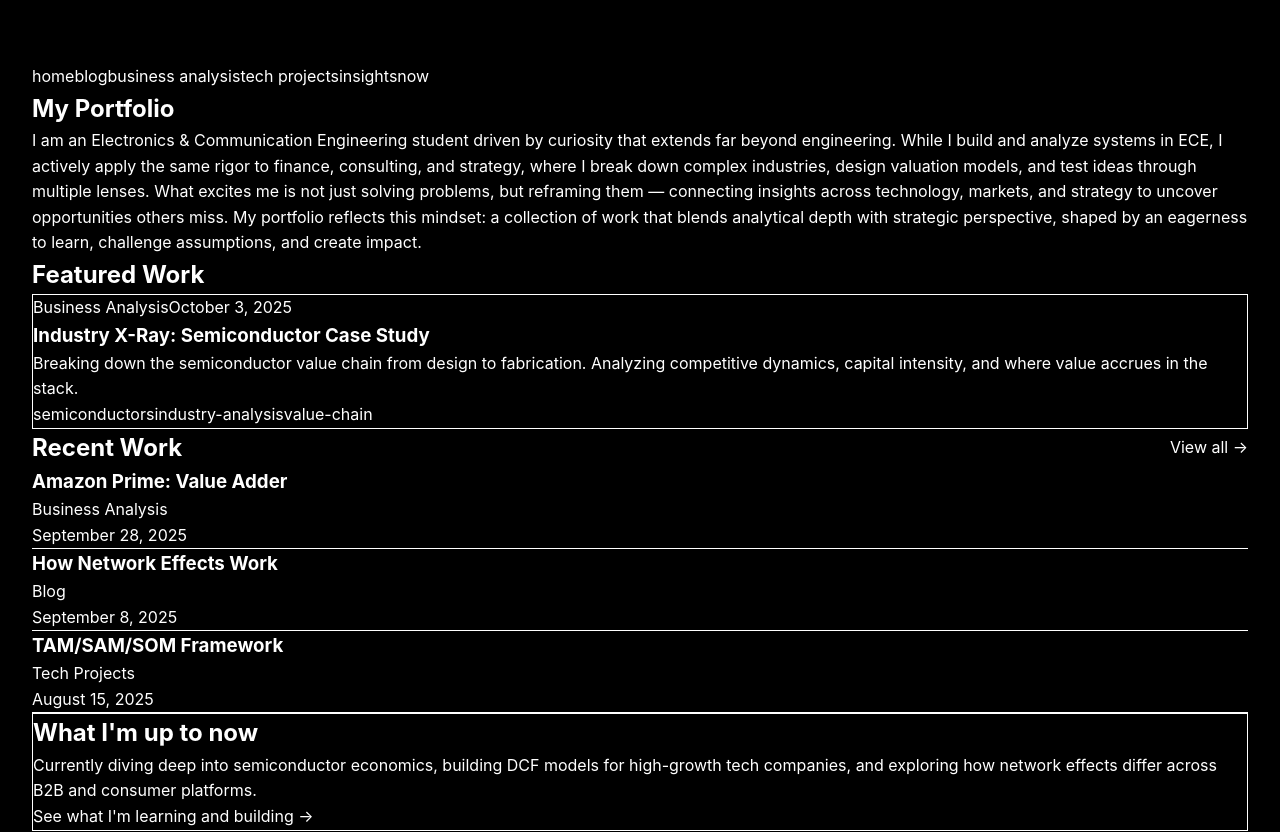
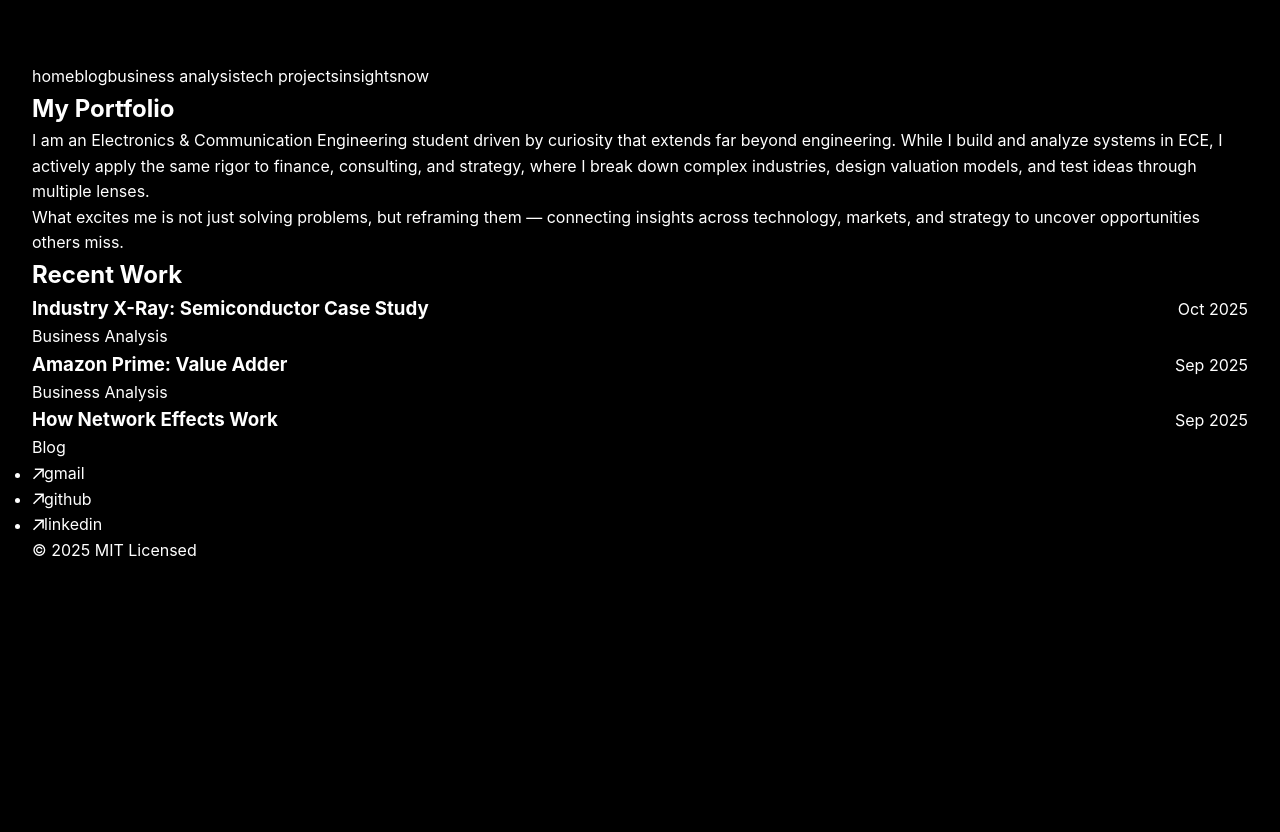
Before and after one commit to meeth10/weblog, a Next.js app: page / in a window 1280 px wide. Shown: the top 832 px of the page. After the commit the page ends 800 px from the top, so only its background shows below. Built offline with nearby package versions, Linux system fonts and the light colour scheme.

Commit message:
Portfolio makeover

```diff
--- a/app/Content-Here/Tech-Projects/page.tsx
+++ b/app/Content-Here/Tech-Projects/page.tsx
@@ -5,74 +5,44 @@ export default function TechProjects() {
     {
       title: "TAM/SAM/SOM Framework",
       description:
-        "Market sizing methodology applied to emerging tech sectors. Combining top-down and bottom-up approaches to validate addressable markets.",
-      type: "Framework",
-      tags: ["market-sizing", "methodology", "validation"],
+        "Market sizing methodology for emerging tech sectors. Top-down and bottom-up validation.",
       slug: "tam-sam-som-framework",
     },
     {
       title: "DCF Valuation Model",
       description:
-        "Multi-scenario discounted cash flow model with sensitivity analysis. Built for high-growth tech companies with uncertain trajectories.",
-      type: "Model",
-      tags: ["valuation", "finance", "modeling"],
+        "Multi-scenario discounted cash flow model for high-growth tech companies.",
       slug: "dcf-model",
     },
     {
       title: "System Design: Cloud Infrastructure",
       description:
-        "Designing scalable cloud architecture for B2B SaaS platforms. Focus on cost optimization and performance trade-offs.",
-      type: "Architecture",
-      tags: ["systems", "cloud", "scalability"],
+        "Scalable cloud architecture for B2B SaaS. Cost optimization and performance trade-offs.",
       slug: "cloud-infrastructure",
     },
     {
       title: "Competitive Analysis Dashboard",
       description:
-        "Framework for tracking competitor moves across product, pricing, and positioning. Real-time data aggregation and insight generation.",
-      type: "Tool",
-      tags: ["competitive-intel", "data", "strategy"],
+        "Framework for tracking competitor moves across product, pricing, and positioning.",
       slug: "competitive-dashboard",
     },
   ];
 
   return (
-    <div className="max-w-3xl">
-      <h1 className="text-4xl font-bold mb-8">Tech Projects</h1>
-      <p className="text-gray-300 mb-12 leading-relaxed">
-        Technical frameworks, models, and systems I've built. From market sizing
-        to system architecture, these projects blend engineering rigor with
-        strategic thinking.
+    <div className="max-w-2xl">
+      <h1 className="text-3xl font-bold mb-4">Tech Projects</h1>
+      <p className="text-gray-400 mb-16 leading-relaxed">
+        Frameworks, models, and systems blending engineering with strategy.
       </p>
 
-      <div className="grid gap-8">
+      <div className="space-y-8">
         {projects.map((project) => (
-          <article
-            key={project.slug}
-            className="border border-gray-800 rounded-lg p-6 hover:border-gray-700 transition-colors"
-          >
-            <div className="flex items-start justify-between mb-3">
-              <h2 className="text-xl font-medium text-white">
-                {project.title}
-              </h2>
-              <span className="text-xs px-2 py-1 bg-blue-900/30 rounded text-blue-400">
-                {project.type}
-              </span>
-            </div>
-            <p className="text-gray-400 mb-4 leading-relaxed">
+          <div key={project.slug}>
+            <h2 className="text-lg text-white mb-2">{project.title}</h2>
+            <p className="text-gray-400 leading-relaxed">
               {project.description}
             </p>
-            <div className="flex gap-2 flex-wrap">
-              {project.tags.map((tag) => (
-                <span
-                  key={tag}
-                  className="text-xs px-2 py-1 bg-gray-800 rounded text-gray-400"
-                >
-                  {tag}
-                </span>
-              ))}
-            </div>
-          </article>
+          </div>
         ))}
       </div>
     </div>
--- a/app/Content-Here/insights/page.tsx
+++ b/app/Content-Here/insights/page.tsx
@@ -6,81 +6,44 @@ export default function Insights() {
       date: "January 15, 2026",
       title: "Ben Thompson on AI Distribution",
       source: "Stratechery Podcast",
-      type: "Podcast",
-      summary:
-        "Key insights on how AI changes distribution economics and why aggregation theory still holds.",
-      tags: ["ai", "distribution", "strategy"],
       slug: "ben-thompson-ai-distribution",
     },
     {
       date: "January 8, 2026",
       title: "The Innovator's Dilemma",
       source: "Clayton Christensen",
-      type: "Book",
-      summary:
-        "Why good companies fail: managing sustaining vs disruptive innovation, and when to cannibalize yourself.",
-      tags: ["innovation", "disruption", "management"],
       slug: "innovators-dilemma",
     },
     {
       date: "December 20, 2025",
       title: "Jensen Huang on AI Infrastructure",
       source: "NVIDIA GTC Keynote",
-      type: "Talk",
-      summary:
-        "The shift from CPU to GPU paradigm and what it means for the next decade of computing.",
-      tags: ["ai", "infrastructure", "semiconductors"],
       slug: "jensen-huang-ai-infrastructure",
     },
     {
       date: "December 10, 2025",
       title: "How to Read a 10-K",
       source: "Invest Like the Best",
-      type: "Podcast",
-      summary:
-        "Framework for extracting signal from financial filings and finding what management isn't saying.",
-      tags: ["finance", "analysis", "due-diligence"],
       slug: "reading-10k",
     },
   ];
 
   return (
-    <div className="max-w-3xl">
-      <h1 className="text-4xl font-bold mb-8">Insights</h1>
-      <p className="text-gray-300 mb-12 leading-relaxed">
-        Distilled learnings from talks, books, podcasts, and papers. What I'm
-        consuming and how it's shaping my thinking.
+    <div className="max-w-2xl">
+      <h1 className="text-3xl font-bold mb-4">Insights</h1>
+      <p className="text-gray-400 mb-16 leading-relaxed">
+        Notes from talks, books, and podcasts.
       </p>
 
       <div className="space-y-8">
         {insights.map((insight) => (
-          <article key={insight.slug} className="border-b border-gray-800 pb-8">
-            <div className="flex items-center gap-4 mb-2">
-              <time className="text-sm text-gray-500">{insight.date}</time>
-              <span className="text-xs px-2 py-1 bg-gray-800 rounded text-gray-400">
-                {insight.type}
-              </span>
+          <div key={insight.slug}>
+            <div className="flex justify-between items-baseline mb-1">
+              <h2 className="text-lg text-white">{insight.title}</h2>
+              <span className="text-sm text-gray-500 ml-4">{insight.date}</span>
             </div>
-            <Link href={`/insights/${insight.slug}`} className="group">
-              <h2 className="text-xl font-medium text-white group-hover:text-blue-400 transition-colors mb-1">
-                {insight.title}
-              </h2>
-            </Link>
-            <p className="text-sm text-gray-500 mb-3">{insight.source}</p>
-            <p className="text-gray-400 mb-4 leading-relaxed">
-              {insight.summary}
-            </p>
-            <div className="flex gap-2 flex-wrap">
-              {insight.tags.map((tag) => (
-                <span
-                  key={tag}
-                  className="text-xs px-2 py-1 bg-gray-800 rounded text-gray-400"
-                >
-                  {tag}
-                </span>
-              ))}
-            </div>
-          </article>
+            <p className="text-sm text-gray-500">{insight.source}</p>
+          </div>
         ))}
       </div>
     </div>
--- a/app/business-analysis/page.tsx
+++ b/app/business-analysis/page.tsx
@@ -6,63 +6,45 @@ export default function BusinessAnalysis() {
       date: "October 3, 2025",
       title: "Industry X-Ray: Semiconductor Case Study",
       slug: "semiconductor-case-study",
-      tags: ["semiconductors", "industry-analysis", "strategy"],
     },
     {
       date: "September 28, 2025",
       title: "Amazon Prime: Value Adder",
       slug: "amazon-prime-value",
-      tags: ["amazon", "business-model", "moats"],
     },
     {
       date: "September 22, 2025",
       title: "Amazon Supply: The Next Cash Cow a segment",
       slug: "amazon-supply-analysis",
-      tags: ["amazon", "b2b", "market-expansion"],
     },
     {
       date: "September 19, 2025",
       title: "Amazon Pharmacy a segment driven analysis",
       slug: "amazon-pharmacy",
-      tags: ["amazon", "healthcare", "disruption"],
     },
   ];
 
   return (
-    <div className="max-w-3xl">
-      <h1 className="text-4xl font-bold mb-8">Business Analysis</h1>
-      <p className="text-gray-300 mb-12 leading-relaxed">
-        Deep dives into companies, industries, and market dynamics. I break down
-        complex businesses, design valuation models, and analyze strategic moves
-        through multiple lenses—combining technical understanding with market
-        perspective.
+    <div className="max-w-2xl">
+      <h1 className="text-3xl font-bold mb-4">Business Analysis</h1>
+      <p className="text-gray-400 mb-16 leading-relaxed">
+        Deep dives into companies, industries, and market dynamics.
       </p>
 
       <div className="space-y-8">
         {analyses.map((analysis) => (
-          <article key={analysis.slug} className="border-b border-gray-800 pb-8">
-            <time className="text-sm text-gray-500 block mb-2">
-              {analysis.date}
-            </time>
-            <Link
-              href={`/business-analysis/${analysis.slug}`}
-              className="group"
-            >
-              <h2 className="text-xl font-medium text-white group-hover:text-blue-400 transition-colors mb-3">
+          <Link
+            key={analysis.slug}
+            href={`/blog`}
+            className="block group"
+          >
+            <div className="flex justify-between items-baseline mb-1">
+              <h2 className="text-lg text-white group-hover:text-blue-400 transition-colors">
                 {analysis.title}
               </h2>
-            </Link>
-            <div className="flex gap-2 flex-wrap">
-              {analysis.tags.map((tag) => (
-                <span
-                  key={tag}
-                  className="text-xs px-2 py-1 bg-gray-800 rounded text-gray-400"
-                >
-                  {tag}
-                </span>
-              ))}
+              <span className="text-sm text-gray-500 ml-4">{analysis.date}</span>
             </div>
-          </article>
+          </Link>
         ))}
       </div>
     </div>
--- a/app/components/nav.tsx
+++ b/app/components/nav.tsx
@@ -16,8 +16,8 @@ export default function Nav() {
   ];
 
   return (
-    <nav className="mb-16">
-      <div className="flex flex-wrap gap-6 items-center">
+    <nav className="mb-20">
+      <div className="flex gap-8 items-center text-sm">
         {links.map((link) => (
           <Link
             key={link.href}
--- a/app/global.css
+++ b/app/global.css
@@ -5,19 +5,6 @@
 :root {
   --background: #000000;
   --foreground: #ffffff;
-  --gray-50: #fafafa;
-  --gray-100: #f4f4f5;
-  --gray-200: #e4e4e7;
-  --gray-300: #d4d4d8;
-  --gray-400: #a1a1aa;
-  --gray-500: #71717a;
-  --gray-600: #52525b;
-  --gray-700: #3f3f46;
-  --gray-800: #27272a;
-  --gray-900: #18181b;
-  --blue-400: #60a5fa;
-  --blue-500: #3b82f6;
-  --blue-900: #1e3a8a;
 }
 
 * {
@@ -40,7 +27,7 @@ body {
   -webkit-font-smoothing: antialiased;
   -moz-osx-font-smoothing: grayscale;
   line-height: 1.6;
-  padding: 2rem 1rem;
+  padding: 3rem 1.5rem;
 }
 
 @media (min-width: 768px) {
@@ -54,47 +41,26 @@ a {
   text-decoration: none;
 }
 
-/* Custom scrollbar */
+/* Minimal scrollbar */
 ::-webkit-scrollbar {
-  width: 8px;
+  width: 6px;
 }
 
 ::-webkit-scrollbar-track {
-  background: var(--gray-900);
+  background: transparent;
 }
 
 ::-webkit-scrollbar-thumb {
-  background: var(--gray-700);
-  border-radius: 4px;
+  background: #3f3f46;
+  border-radius: 3px;
 }
 
 ::-webkit-scrollbar-thumb:hover {
-  background: var(--gray-600);
+  background: #52525b;
 }
 
 /* Selection */
 ::selection {
-  background-color: var(--blue-900);
-  color: var(--blue-400);
+  background-color: #1e3a8a;
+  color: #60a5fa;
 }
-
-/* Code blocks */
-code {
-  background-color: var(--gray-900);
-  padding: 0.125rem 0.375rem;
-  border-radius: 0.25rem;
-  font-family: "Courier New", Courier, monospace;
-  font-size: 0.875em;
-}
-
-/* Focus styles */
-a:focus-visible,
-button:focus-visible {
-  outline: 2px solid var(--blue-400);
-  outline-offset: 2px;
-}
-
-/* Smooth transitions */
-* {
-  transition: border-color 0.2s ease, background-color 0.2s ease;
-}
--- a/app/page.tsx
+++ b/app/page.tsx
@@ -1,134 +1,59 @@
 import Link from "next/link";
 
 export default function Home() {
-  const featuredWork = {
-    title: "Industry X-Ray: Semiconductor Case Study",
-    description:
-      "Breaking down the semiconductor value chain from design to fabrication. Analyzing competitive dynamics, capital intensity, and where value accrues in the stack.",
-    date: "October 3, 2025",
-    category: "Business Analysis",
-    link: "/blog", // Change this to the actual link when you have the post
-    tags: ["semiconductors", "industry-analysis", "value-chain"],
-  };
-
-  const recentWork = [
-    {
-      title: "Amazon Prime: Value Adder",
-      category: "Business Analysis",
-      date: "September 28, 2025",
-      link: "/blog", // Update these links to match your actual blog posts
-    },
-    {
-      title: "How Network Effects Work",
-      category: "Blog",
-      date: "September 8, 2025",
-      link: "/blog",
-    },
-    {
-      title: "TAM/SAM/SOM Framework",
-      category: "Tech Projects",
-      date: "August 15, 2025",
-      link: "/content-here/tech-projects",
-    },
-  ];
-
   return (
-    <div className="max-w-4xl">
-      <section className="mb-16">
-        <h1 className="text-5xl font-bold mb-8">My Portfolio</h1>
-        <p className="text-gray-300 text-lg leading-relaxed">
+    <div className="max-w-2xl">
+      {/* About Section - This is about YOU */}
+      <section className="mb-20">
+        <h1 className="text-4xl font-bold mb-6">My Portfolio</h1>
+        <p className="text-gray-300 text-lg leading-relaxed mb-4">
           I am an Electronics & Communication Engineering student driven by
           curiosity that extends far beyond engineering. While I build and
           analyze systems in ECE, I actively apply the same rigor to finance,
           consulting, and strategy, where I break down complex industries,
-          design valuation models, and test ideas through multiple lenses. What
-          excites me is not just solving problems, but reframing them —
+          design valuation models, and test ideas through multiple lenses.
+        </p>
+        <p className="text-gray-300 text-lg leading-relaxed">
+          What excites me is not just solving problems, but reframing them —
           connecting insights across technology, markets, and strategy to
-          uncover opportunities others miss. My portfolio reflects this
-          mindset: a collection of work that blends analytical depth with
-          strategic perspective, shaped by an eagerness to learn, challenge
-          assumptions, and create impact.
+          uncover opportunities others miss.
         </p>
       </section>
 
-      <section className="mb-16">
-        <h2 className="text-2xl font-semibold mb-6 text-white">
-          Featured Work
+      {/* Pinned Work - Just 3 items, simple list */}
+      <section>
+        <h2 className="text-xl font-semibold mb-6 text-gray-400">
+          Recent Work
         </h2>
-        <article className="border border-gray-800 rounded-lg p-8 hover:border-gray-700 transition-colors">
-          <div className="flex flex-wrap items-center gap-3 mb-4">
-            <span className="text-xs px-3 py-1 bg-blue-900/30 rounded text-blue-400">
-              {featuredWork.category}
-            </span>
-            <time className="text-sm text-gray-500">{featuredWork.date}</time>
-          </div>
-          <Link href={featuredWork.link} className="group">
-            <h3 className="text-2xl font-medium text-white group-hover:text-blue-400 transition-colors mb-4">
-              {featuredWork.title}
-            </h3>
+        <div className="space-y-6">
+          <Link href="/blog" className="block group">
+            <div className="flex justify-between items-baseline mb-1">
+              <h3 className="text-lg text-white group-hover:text-blue-400 transition-colors">
+                Industry X-Ray: Semiconductor Case Study
+              </h3>
+              <span className="text-sm text-gray-500 ml-4">Oct 2025</span>
+            </div>
+            <p className="text-gray-500 text-sm">Business Analysis</p>
           </Link>
-          <p className="text-gray-400 mb-6 leading-relaxed">
-            {featuredWork.description}
-          </p>
-          <div className="flex flex-wrap gap-2">
-            {featuredWork.tags.map((tag) => (
-              <span
-                key={tag}
-                className="text-xs px-2 py-1 bg-gray-800 rounded text-gray-400"
-              >
-                {tag}
-              </span>
-            ))}
-          </div>
-        </article>
-      </section>
 
-      <section className="mb-16">
-        <div className="flex items-center justify-between mb-6">
-          <h2 className="text-2xl font-semibold text-white">Recent Work</h2>
-          <Link
-            href="/blog"
-            className="text-sm text-blue-400 hover:text-blue-300 transition-colors"
-          >
-            View all →
+          <Link href="/blog" className="block group">
+            <div className="flex justify-between items-baseline mb-1">
+              <h3 className="text-lg text-white group-hover:text-blue-400 transition-colors">
+                Amazon Prime: Value Adder
+              </h3>
+              <span className="text-sm text-gray-500 ml-4">Sep 2025</span>
+            </div>
+            <p className="text-gray-500 text-sm">Business Analysis</p>
           </Link>
-        </div>
-        <div className="space-y-4">
-          {recentWork.map((work, index) => (
-            <Link
-              key={index}
-              href={work.link}
-              className="block border-b border-gray-800 pb-4 hover:border-gray-700 transition-colors group"
-            >
-              <div className="flex flex-col sm:flex-row sm:items-start sm:justify-between gap-2">
-                <div className="flex-1">
-                  <h3 className="text-lg text-white group-hover:text-blue-400 transition-colors mb-1">
-                    {work.title}
-                  </h3>
-                  <p className="text-sm text-gray-500">{work.category}</p>
-                </div>
-                <time className="text-sm text-gray-500">{work.date}</time>
-              </div>
-            </Link>
-          ))}
-        </div>
-      </section>
 
-      <section>
-        <div className="border border-gray-800 rounded-lg p-8">
-          <h2 className="text-xl font-semibold mb-4 text-white">
-            What I'm up to now
-          </h2>
-          <p className="text-gray-400 mb-4 leading-relaxed">
-            Currently diving deep into semiconductor economics, building DCF
-            models for high-growth tech companies, and exploring how network
-            effects differ across B2B and consumer platforms.
-          </p>
-          <Link
-            href="/currently-brewing/now"
-            className="text-blue-400 hover:text-blue-300 transition-colors text-sm"
-          >
-            See what I'm learning and building →
+          <Link href="/blog" className="block group">
+            <div className="flex justify-between items-baseline mb-1">
+              <h3 className="text-lg text-white group-hover:text-blue-400 transition-colors">
+                How Network Effects Work
+              </h3>
+              <span className="text-sm text-gray-500 ml-4">Sep 2025</span>
+            </div>
+            <p className="text-gray-500 text-sm">Blog</p>
           </Link>
         </div>
       </section>
```
Also changed, not shown: app/Currently-Brewing/now/page.tsx (+26 -67 lines).
